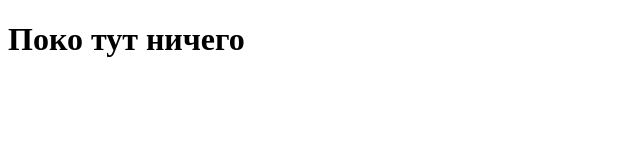
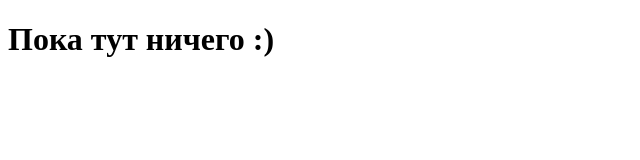
Before and after one commit to djandjiev/djandjiev.github.io, a plain HTML site: page index.html in a window 1280 px wide. Shown: the full height of the page, 0-640 px from the left. Drawn offline with Linux system fonts and the light colour scheme.

Commit message:
fix a grammar mistake

```diff
--- a/index.html
+++ b/index.html
@@ -5,6 +5,6 @@
   <title>Djandjiev Victor</title>
  </head>
  <body>
-  <h1>Поко тут ничего</h1>
+  <h1>Пока тут ничего :)</h1>
  </body>
 </html>
```
